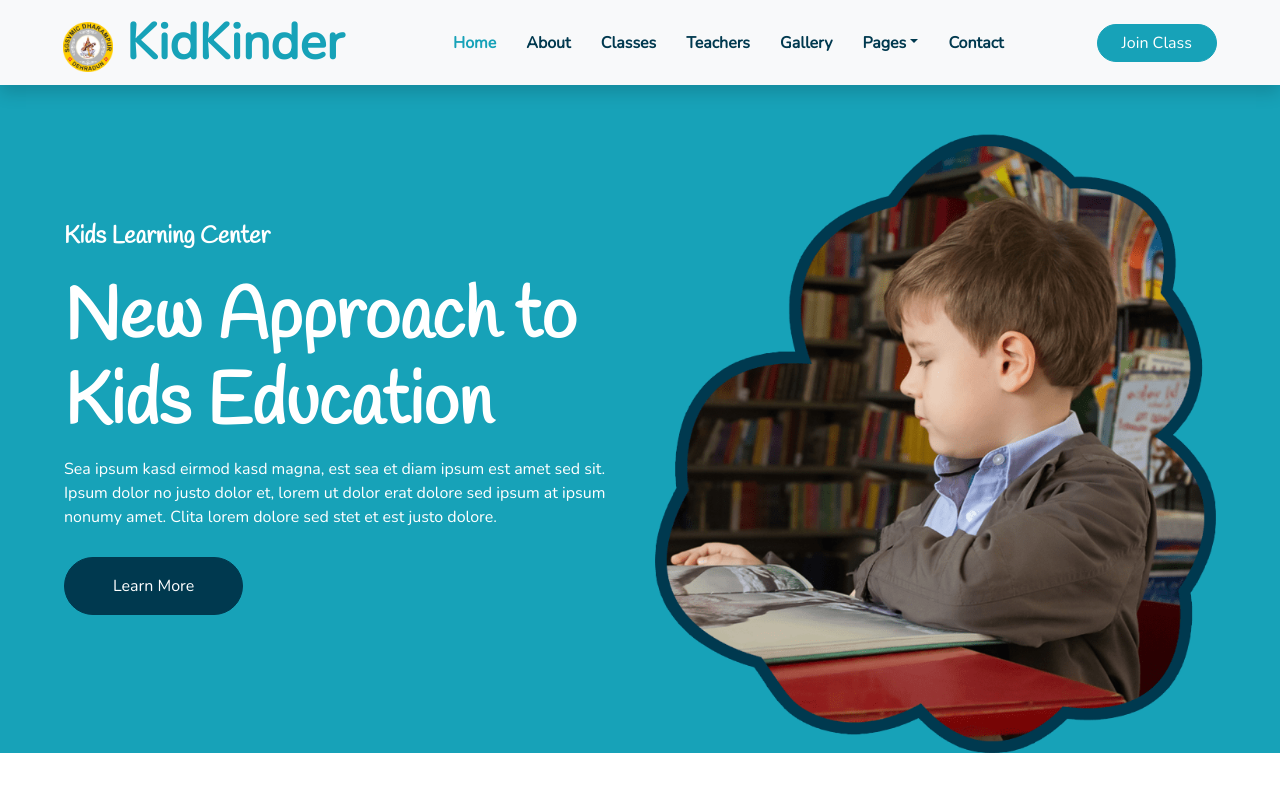
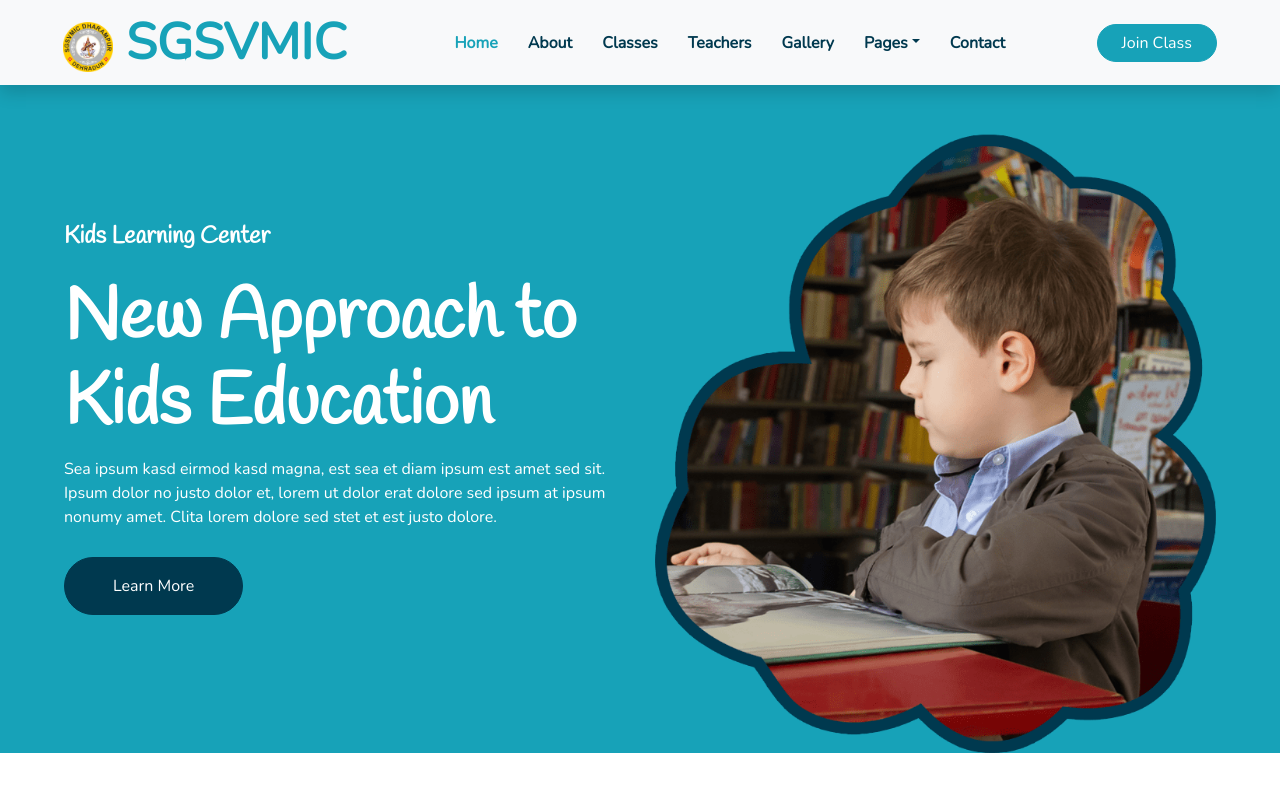
Before and after one commit to yashrasniya/template, a plain HTML site: page index.html in a window 1280 px wide. Shown: the top 800 px of the page. Drawn offline with nearby package versions, Linux system fonts and the light colour scheme.

Commit message:
Update index.html

```diff
--- a/index.html
+++ b/index.html
@@ -35,7 +35,7 @@
         <nav class="navbar navbar-expand-lg bg-light navbar-light py-3 py-lg-0 px-0 px-lg-5">
             <a href="" class="navbar-brand font-weight-bold text-secondary" style="font-size: 50px;">
                 <img  src="SGSVM LOGO.png" style="width:50px;height:50px;"></img>
-                <span class="text-primary">KidKinder</span>
+                <span class="text-primary">SGSVMIC</span>
             </a>
             <button type="button" class="navbar-toggler" data-toggle="collapse" data-target="#navbarCollapse">
                 <span class="navbar-toggler-icon"></span>
```
